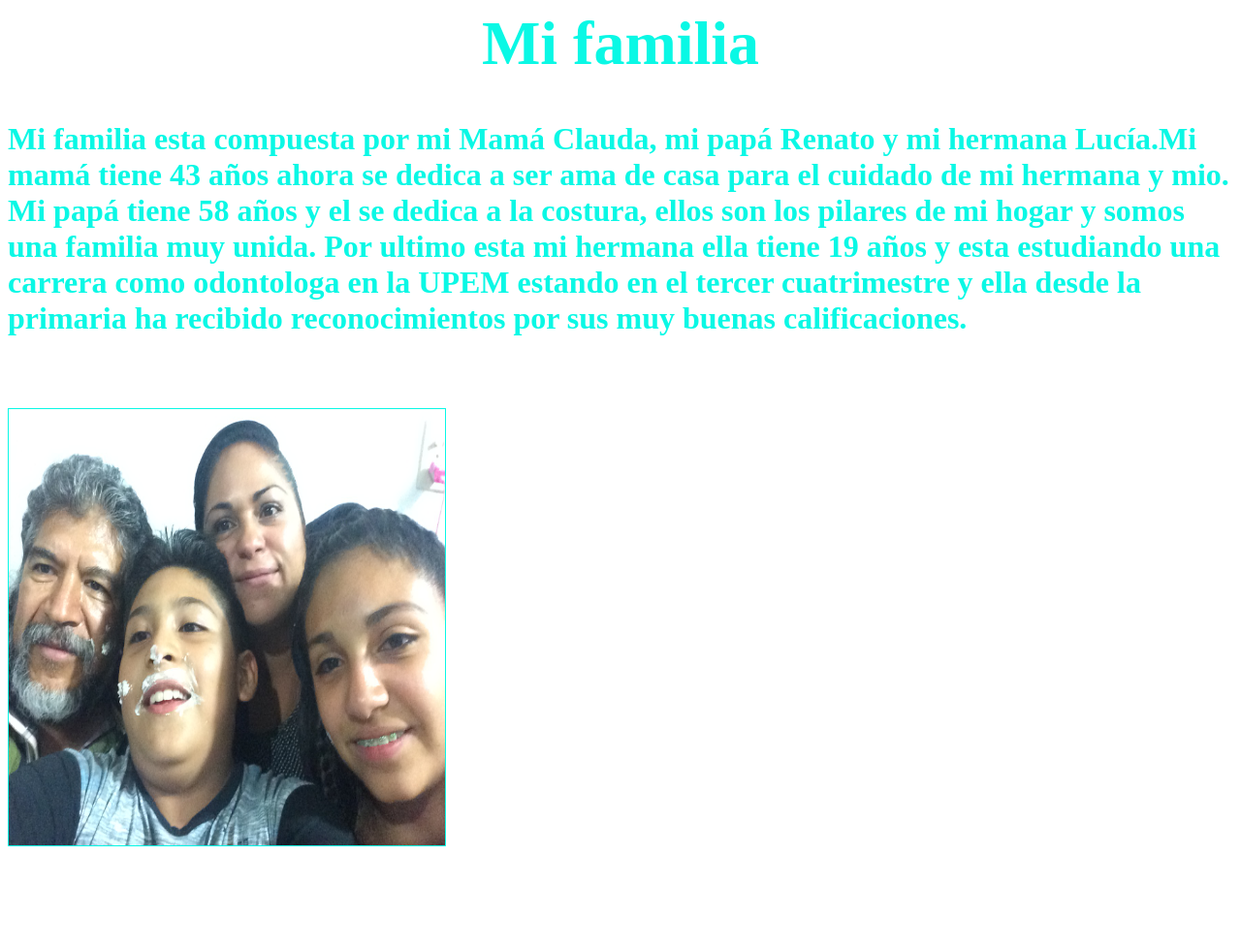
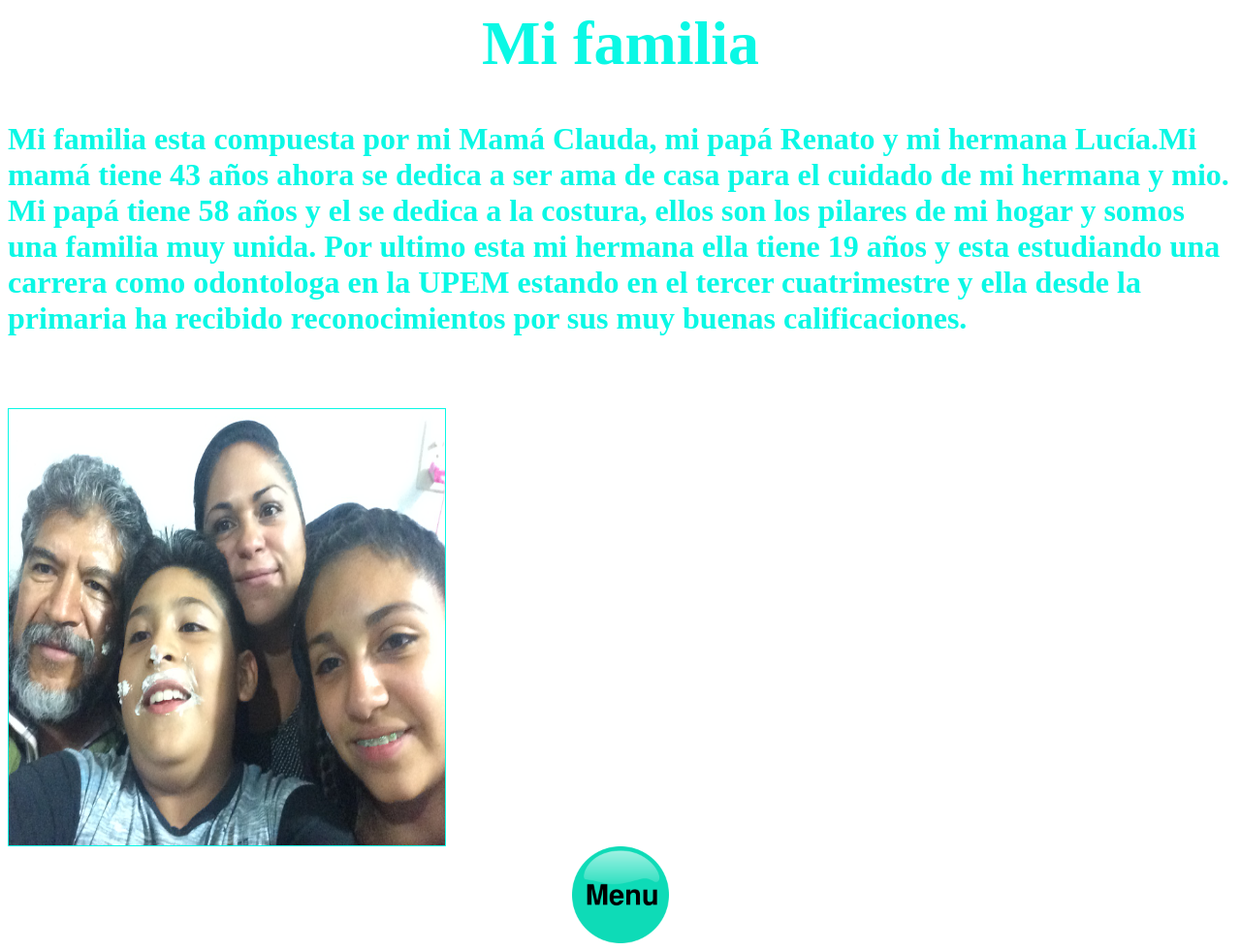
Before and after one commit to Ernesto-bit317/menu., a plain HTML site: page mi familia.html in a window 1280 px wide. Shown: the whole page at 97% size. Before the commit the page ends 881 px from the top, so only its background shows below. Drawn offline with Linux system fonts and the light colour scheme.

Commit message:
Update mi familia.html

```diff
--- a/mi familia.html
+++ b/mi familia.html
@@ -23,12 +23,7 @@
 <img src="FAMILIA.jpg" width=450 height=450 border=1
 align="rigth">
 
-
-
-
-
-
-
+<a href="https://ernesto-bit317.github.io/menu./"><center><img src="menu.png" width=100 heigth=100></center></a>
 
 
 </body>
```
